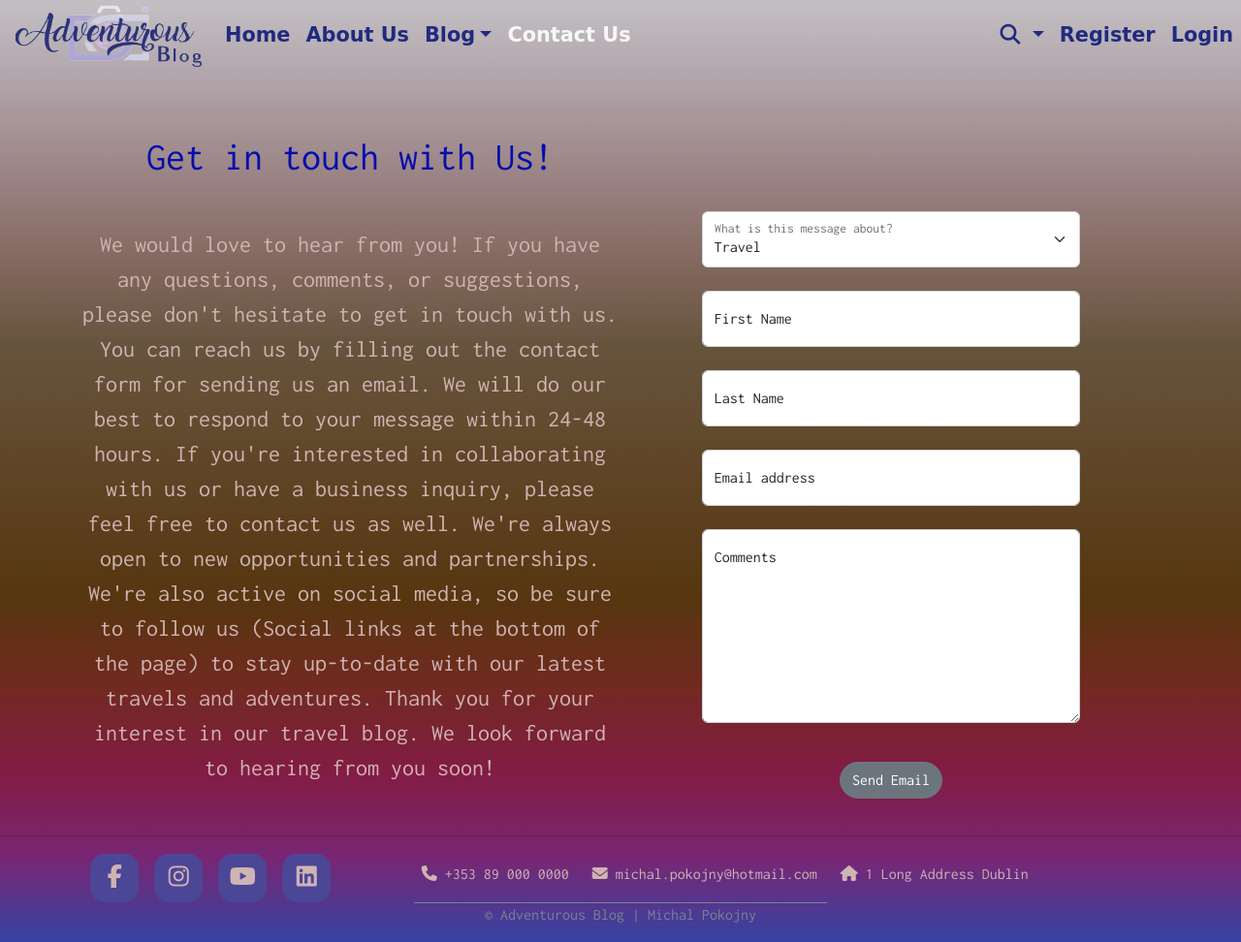
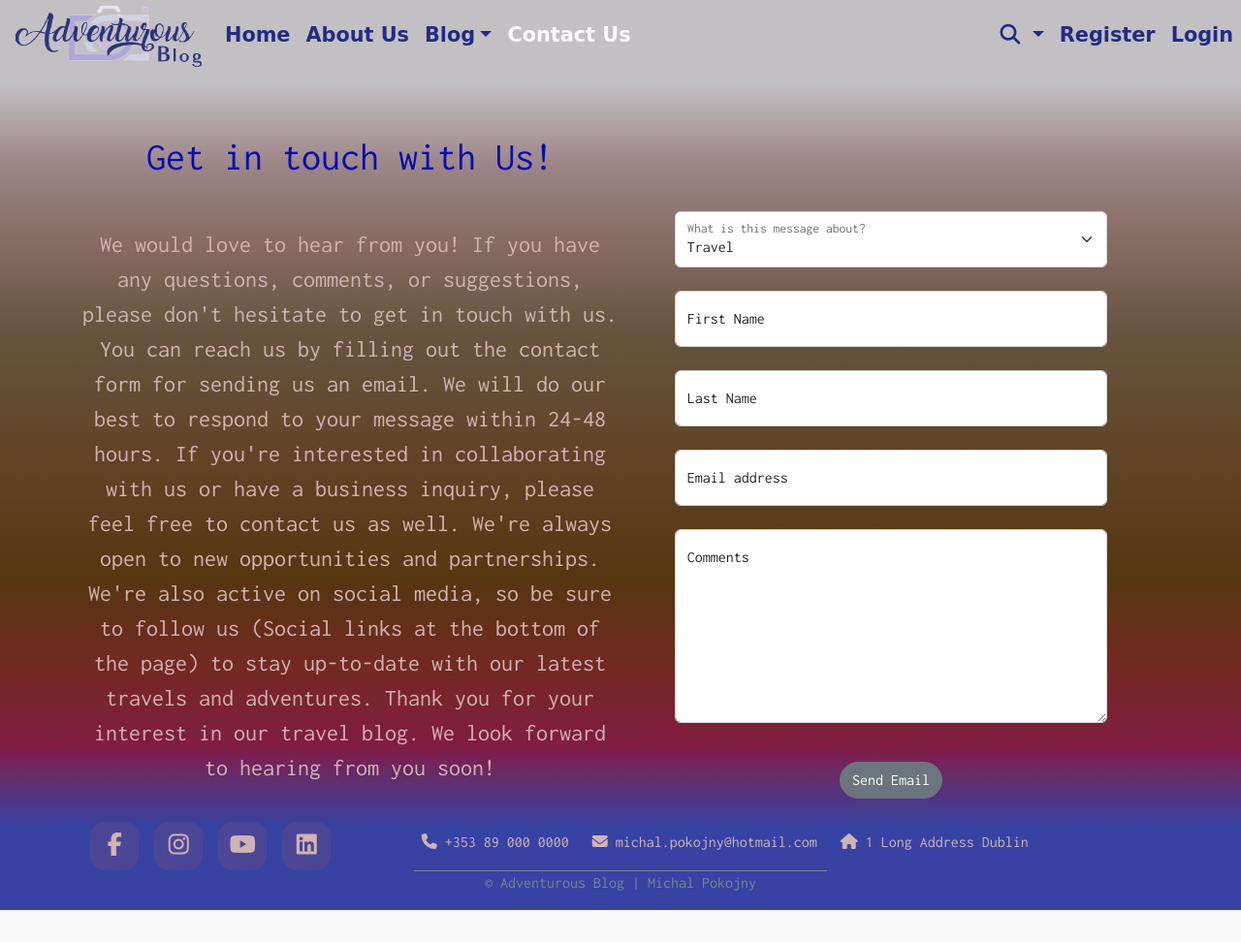
Before and after one commit to MichalPokojny/CI_project_4_travel_blog, a Django app: page /contact/ in a window 1280 px wide. Shown: the whole page at 97% size. After the commit the page ends 939 px from the top, so only its background shows below. Run offline with Django 3.2, Linux system fonts and the light colour scheme; data that the repository does not hold is empty; some libraries are stand-ins or nearby versions; some web fonts are replaced.

Commit message:
update styling

```diff
--- a/static/css/style.css
+++ b/static/css/style.css
@@ -9,9 +9,7 @@
 }
 
 body {
-	background-image: linear-gradient(to bottom, #c3c0c4, #afa2a8, #9c8586, #856a61, #67543e, #624a2e, #5c401f, #56360f, #712a20, #821c43, #792673, #3643a3);
-
-
+	background-image: linear-gradient(to bottom, #c3c0c4, #c3c0c4, #9c8586, #856a61, #67543e, #624a2e, #5c401f, #56360f, #712a20, #821c43, #3643a3, #3643a3);
 	font-family: 'Inconsolata', monospace;
 	min-height: 100vh;
 	display: flex;
@@ -248,7 +246,7 @@
 	margin: 50px auto 100px;
 	width: 65vh;
 	height: fit-content;
-	background-color: #00000046;
+    background-color: #00000037;
 	color: #d0b3b3;
 	border-radius: 0.5%;
 	box-shadow: 0 0 40px #000;
--- a/templates/base.html
+++ b/templates/base.html
@@ -108,7 +108,7 @@
    </main>
    <!-- Footer links with text -->
    <footer>
-      <hr>
+      <!-- <hr> -->
       <!-- Social media links -->
       <div class="row g-0 justify-content-md-center">
          <div class="col-md-4">
--- a/templates/contact.html
+++ b/templates/contact.html
@@ -30,8 +30,8 @@
       </div>
       <div class="col-md-6 text-center mt-5">
          <!-- Contact email form -->
-         <form onsubmit="return sendMail(this);" >
-            <div class="form-floating mb-4 mt-5  mx-auto" style="width:70%">
+         <form onsubmit="return sendMail(this);" style="width:80%" class="mx-auto">
+            <div class="form-floating mb-4 mt-5  mx-auto" >
                <!-- Dropdown menu to selecet message topic -->
                <select class="form-select" id="floatingSelect" aria-label="Floating label select example">
                   <option value="Travel">Travel</option>
@@ -41,21 +41,21 @@
                <label for="form-label">What is this message about?</label>
             </div>
             <!-- Inout field for first and last name -->
-            <div class="form-floating mb-4 mx-auto" style="width:70%">
+            <div class="form-floating mb-4 mx-auto">
                <input type=text id="firstname" class="form-control" placeholder="First Name"  required>
                <label for="firstname" class="form-label">First Name</label>
             </div>
-            <div class="form-floating mb-4 mx-auto" style="width:70%">
+            <div class="form-floating mb-4 mx-auto">
                <input type=text id="lastname" class="form-control" placeholder="Last Name"  required>
                <label for="lastname" class="form-label">Last Name</label>
             </div>
             <!-- Email address -->
-            <div class="form-floating mb-4 mx-auto" style="width:70%">
+            <div class="form-floating mb-4 mx-auto">
                <input type="email" class="form-control" id="floatingInput" placeholder="name@example.com" required>
                <label for="floatingInput">Email address</label>
             </div>
             <!-- Text are for message content -->
-            <div class="form-floating mb-4 mx-auto" style="width:70%">
+            <div class="form-floating mb-4 mx-auto">
                <textarea class="form-control" placeholder="Leave a comment here" id="floatingTextarea" style="height: 200px" required></textarea>
                <label for="floatingTextarea">Comments</label>
             </div>
```
